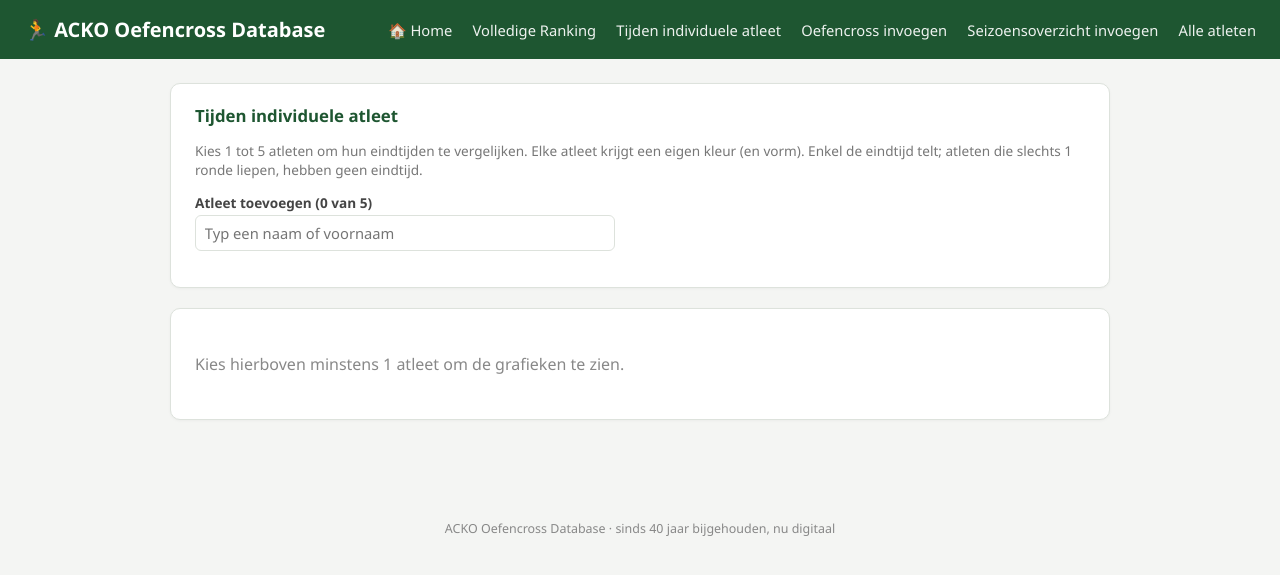
After one commit to Bertje4/OefencrossDataTool, a Flask app: page /atleten/tijden in a window 1280 px wide. The commit adds this page. Shown: the top 575 px of the page. Run offline with Flask 3, Linux system fonts and the light colour scheme.

Commit message:
Add files via upload

```diff
--- /dev/null
+++ b/app/templates/_atleten_suggesties.html
@@ -0,0 +1,5 @@
+{# Suggesties voor atleten die al in de database staan. Voeg deze regel toe aan
+   elk invoerformulier met velden naam[] en voornaam[]:
+   {% include "_atleten_suggesties.html" %} #}
+<script type="application/json" id="atleten-suggesties-data">{{ atleten_suggesties|tojson }}</script>
+<script src="{{ url_for('static', filename='atleten_suggesties.js') }}"></script>
--- /dev/null
+++ b/app/templates/atleet_tijden.html
@@ -0,0 +1,58 @@
+{#
+  TIJDEN INDIVIDUELE ATLEET - kies 1 tot 5 atleten en vergelijk hun eindtijden:
+  een histogram (klassen van 5 seconden) en de evolutie in de tijd.
+  De tekeninglogica staat in app/static/atleet_tijden.js, de kleuren in stijl.css
+  (--serie-1 ... --serie-5). Enkel de eindtijd telt, geen tussentijden.
+#}
+{% extends "basis.html" %}
+{% block titel %}Tijden individuele atleet{% endblock %}
+{% block inhoud %}
+<div class="kaart">
+  <h2>Tijden individuele atleet</h2>
+  <p style="font-size:.85rem; color:#777; margin-top:0;">
+    Kies 1 tot 5 atleten om hun eindtijden te vergelijken. Elke atleet krijgt een eigen kleur
+    (en vorm). Enkel de eindtijd telt; atleten die slechts 1 ronde liepen, hebben geen eindtijd.
+  </p>
+  <div class="gr-kiezer" id="gr-kiezer">
+    <label for="gr-invoer">Atleet toevoegen (<span id="gr-teller">0</span> van 5)</label>
+    <input type="text" id="gr-invoer" autocomplete="off" placeholder="Typ een naam of voornaam"
+           role="combobox" aria-expanded="false" aria-controls="gr-lijst" aria-autocomplete="list">
+    <div class="sugg-lijst" id="gr-lijst" role="listbox" hidden style="left:0; right:0; top:100%; margin-top:2px;"></div>
+  </div>
+  <ul class="gr-chips" id="gr-chips" aria-label="Gekozen atleten"></ul>
+  <p class="flash fout" id="gr-fout" hidden></p>
+</div>
+
+<div class="kaart" id="gr-kaart-evolutie" hidden>
+  <h2>Evolutie van de eindtijd</h2>
+  <div class="gr-wrap" id="gr-evolutie" tabindex="0"
+       aria-label="Evolutie van de eindtijd. Gebruik de pijltjestoetsen links en rechts om van punt naar punt te gaan."></div>
+  <p class="gr-hulp">Lager is sneller. Beweeg over een punt (of gebruik de pijltjestoetsen) voor de exacte tijd.</p>
+  <button type="button" class="knop secundair kleine-knop" id="gr-tabel-evo-knop" aria-expanded="false" style="margin-top:.6rem;">Tabel tonen</button>
+  <div class="gr-tabel-wrap" id="gr-tabel-evo" hidden></div>
+</div>
+
+<div class="kaart" id="gr-kaart-histogram" hidden>
+  <h2>Spreiding van de eindtijden</h2>
+  <div class="gr-opties">
+    <span class="gr-seg" role="group" aria-label="Waarde">
+      <button type="button" id="gr-w-aantal" aria-pressed="true">Aantal</button>
+      <button type="button" id="gr-w-pct" aria-pressed="false">Aandeel (%)</button>
+    </span>
+    <span class="gr-seg" role="group" aria-label="Weergave" id="gr-weergave" hidden>
+      <button type="button" id="gr-m-naast" aria-pressed="true">Naast elkaar</button>
+      <button type="button" id="gr-m-over" aria-pressed="false">Over elkaar</button>
+    </span>
+  </div>
+  <div class="gr-wrap" id="gr-histogram" tabindex="0"
+       aria-label="Histogram van de eindtijden in klassen van 5 seconden. Gebruik de pijltjestoetsen links en rechts om van klasse naar klasse te gaan."></div>
+  <p class="gr-hulp">Elke staaf = alle oefencrossen met een eindtijd binnen dezelfde 5 seconden. Met "Aandeel (%)" kan je atleten met een verschillend aantal oefencrossen eerlijk vergelijken.</p>
+  <button type="button" class="knop secundair kleine-knop" id="gr-tabel-hist-knop" aria-expanded="false" style="margin-top:.6rem;">Tabel tonen</button>
+  <div class="gr-tabel-wrap" id="gr-tabel-hist" hidden></div>
+</div>
+
+<div class="kaart" id="gr-leeg"><p class="gr-leeg" style="margin:0;">Kies hierboven minstens 1 atleet om de grafieken te zien.</p></div>
+
+<script type="application/json" id="gr-keuzes">{{ keuzes|tojson }}</script>
+<script src="{{ url_for('static', filename='atleet_tijden.js') }}" data-url="{{ url_for('atleet_tijden_data') }}"></script>
+{% endblock %}
--- a/app/templates/basis.html
+++ b/app/templates/basis.html
@@ -26,6 +26,7 @@
   <nav class="topnav">
     <a href="{{ url_for('home') }}">🏠 Home</a>
     <a href="{{ url_for('volledige_ranking') }}">Volledige Ranking</a>
+    <a href="{{ url_for('atleet_tijden') }}">Tijden individuele atleet</a>
     <a href="{{ url_for('oefencross_nieuw') }}">Oefencross invoegen</a>
     <a href="{{ url_for('seizoensoverzicht_nieuw') }}">Seizoensoverzicht invoegen</a>
     <a href="{{ url_for('atleten_overzicht') }}">Alle atleten</a>
--- a/app/templates/home.html
+++ b/app/templates/home.html
@@ -57,6 +57,7 @@
   <h2>Wat wil je doen?</h2>
   <div class="knoppenrij">
     <a class="knop" href="{{ url_for('volledige_ranking') }}">Volledige Ranking</a>
+    <a class="knop" href="{{ url_for('atleet_tijden') }}">Tijden individuele atleet</a>
     <a class="knop" href="{{ url_for('oefencross_nieuw') }}">Oefencross Invoegen</a>
     <button type="button" class="knop" onclick="openKies('wijzigen')">Oefencross Wijzigen</button>
     <a class="knop" href="{{ url_for('seizoensoverzicht_nieuw') }}">Seizoensoverzicht Invoegen</a>
--- a/app/templates/oefencross_formulier.html
+++ b/app/templates/oefencross_formulier.html
@@ -94,4 +94,5 @@ function voegRijToe() {
   body.appendChild(rij);
 }
 </script>
+{% include "_atleten_suggesties.html" %}
 {% endblock %}
--- a/app/templates/seizoensoverzicht_formulier.html
+++ b/app/templates/seizoensoverzicht_formulier.html
@@ -128,4 +128,5 @@ function voegRijToe() {
   body.appendChild(rij);
 }
 </script>
+{% include "_atleten_suggesties.html" %}
 {% endblock %}
```
